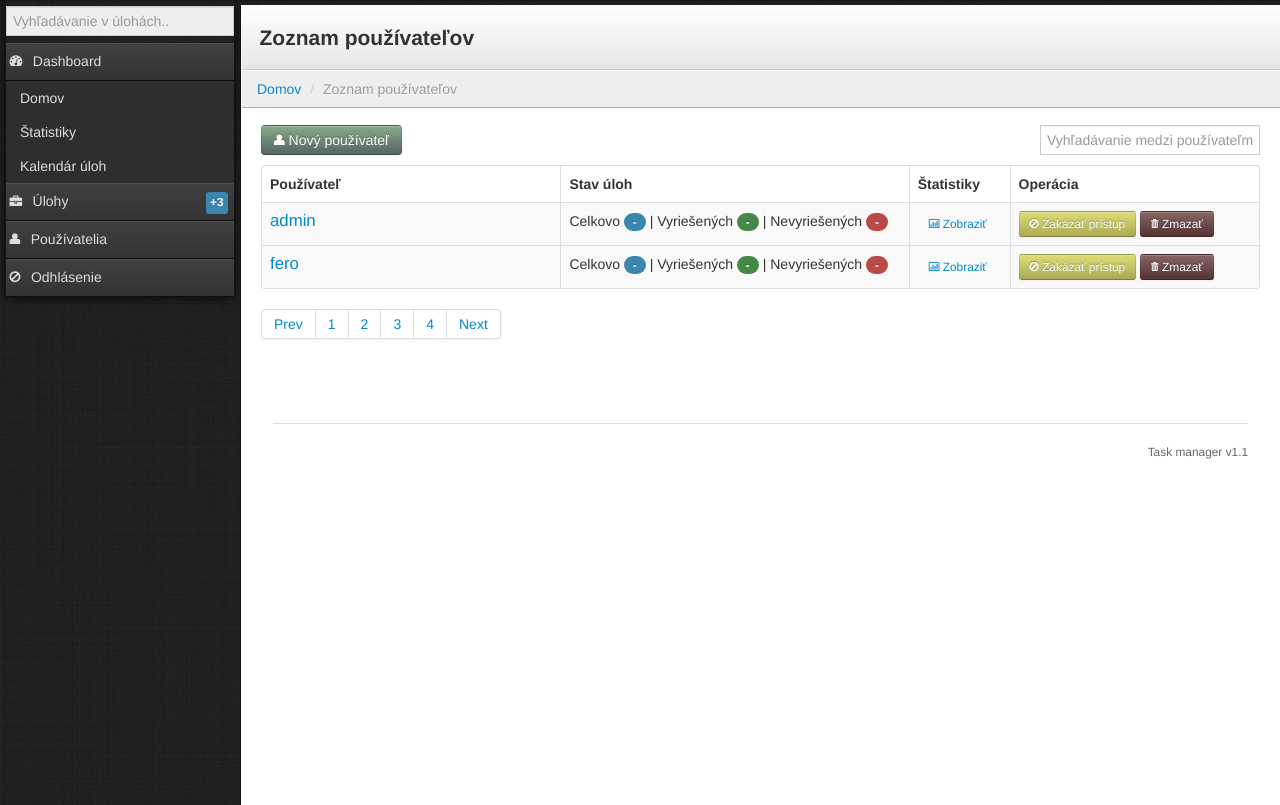
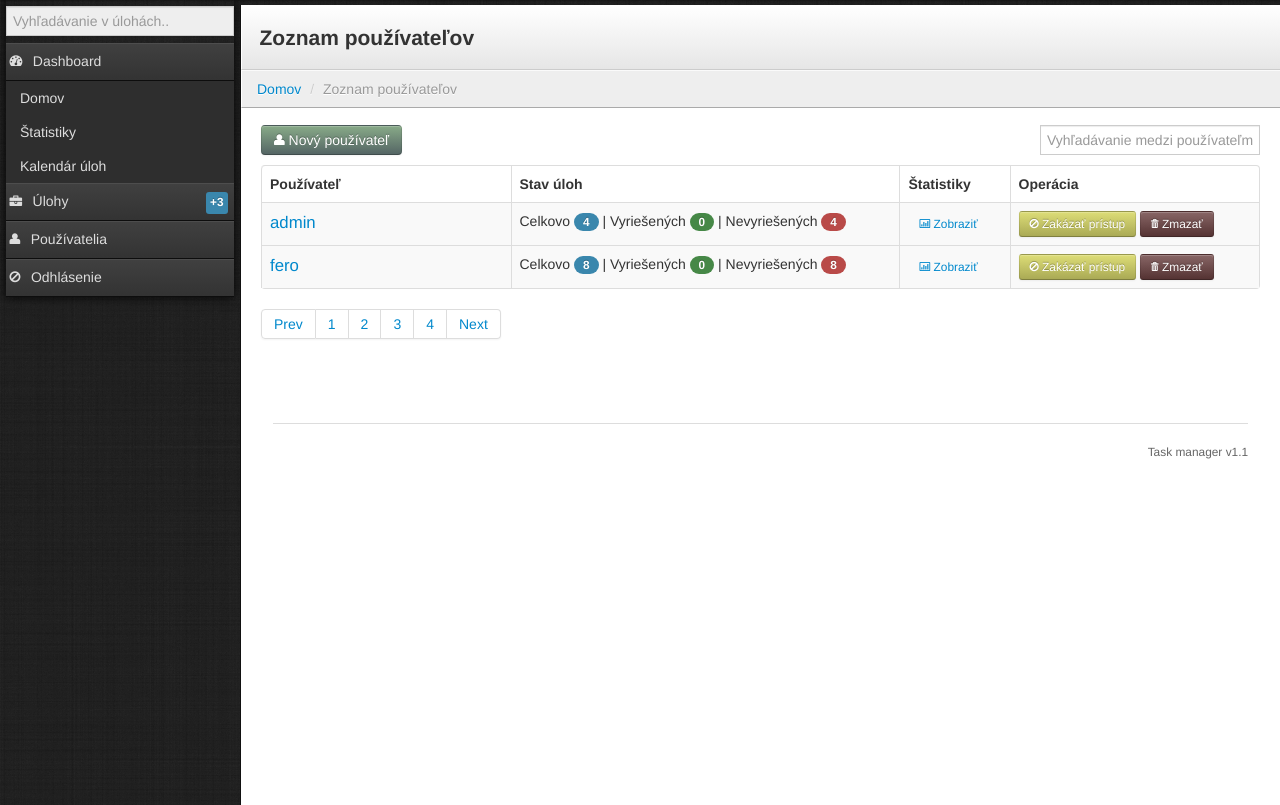
Before and after one commit to rtelicak/swi, a CodeIgniter app: page /user/user_list in a window 1280 px wide. Shown: the part 43-848 px from the top of the page. Run offline with CodeIgniter, Linux system fonts and the light colour scheme; data comes from the database, SQL or seed files in the repository; some libraries are stand-ins or nearby versions.

Commit message:
Users list improvement

```diff
--- a/application/controllers/user.php
+++ b/application/controllers/user.php
@@ -15,14 +15,23 @@ class User extends CI_Controller {
 		$query = $this->db->query("SELECT id, username FROM users");
 		$userQuery = $query->result();
 
-		$query_tasks = $this->db->query("SELECT tasks.id_assigned_user as id_user, tasks.id, tasks.id_priority FROM tasks LEFT JOIN users ON tasks.id_assigned_user = users.id");
+		$query_tasks = $this->db->query("SELECT tasks.id_assigned_user AS id_user, tasks.id, state.state FROM tasks LEFT JOIN users ON tasks.id_assigned_user = users.id LEFT JOIN state ON tasks.id_state = state.id");
 		$tasksQuery = $query_tasks->result();
 
 		foreach ($userQuery as $user) {
 			$user->tasks = array();
+			$user->tasks['resolved']=0;
+			$user->tasks['unresolved']=0;
+			$user->tasks['total']=0;
 			foreach ($tasksQuery as $task) {
 				if ($task->id_user == $user->id){
-					$user->tasks[] = $task;
+					if($task->state == "Resolved") {
+						$user->tasks['resolved']++;
+					}
+					else {
+						$user->tasks['unresolved']++;
+					}
+					$user->tasks['total']++;
 				}
 			}
 		}
--- a/application/views/user_list.php
+++ b/application/views/user_list.php
@@ -33,10 +33,11 @@
 						<tbody>
 							<?php
 								$i=0;
-								foreach ($users as $user): ?>
+								foreach ($users as $user):
+							?>
 							<tr class="line">
-								<td width="30%" class="font-120"><a href=detail/<?php echo $user->id?>><?php echo $user->username?></a></td>
-								<td>Celkovo <span class="badge badge-info">-</span> | Vyriešených <span class="badge badge-success">-</span> | Nevyriešených <span class="badge badge-important">-</span></td>
+								<td width="25%" class="font-120"><a href=detail/<?php echo $user->id?>><?php echo $user->username?></a></td>
+								<td>Celkovo <span class="badge badge-info"><?php echo $user->tasks['total'];?></span> | Vyriešených <span class="badge badge-success"><?php echo $user->tasks['resolved'];?></span> | Nevyriešených <span class="badge badge-important"><?php echo $user->tasks['unresolved'];?></span></td>
 								<td><a href="#stats" class="btn btn-link btn-small stats" onClick="setStats(<?php echo $user->id?>,<?php echo $i?>)"><i class="icon-bar-chart"></i> <span>Zobraziť</span></a></td>
 								<td width="25%">
 									<a href="#<?php echo $user->id?>" class="btn btn-warning btn-small"><i class="icon-ban-circle"></i> Zakázať prístup</a>
--- a/resources/stylesheets/theme.css
+++ b/resources/stylesheets/theme.css
@@ -777,7 +777,10 @@ table.table.list tr:first-child td {
 .right { float: right; }
 .text-right { text-align: right; }
 .font-12 { font-size: 12px; }
-.font-120 { font-size: 120%; }
+.font-120 {
+    font-size: 120%;
+    padding-top: 10px !important;
+}
 .m-0 { margin: 0px !important; }
 .m-5 { margin: 5px !important; }
 .m-10 { margin: 10px !important; }
```
